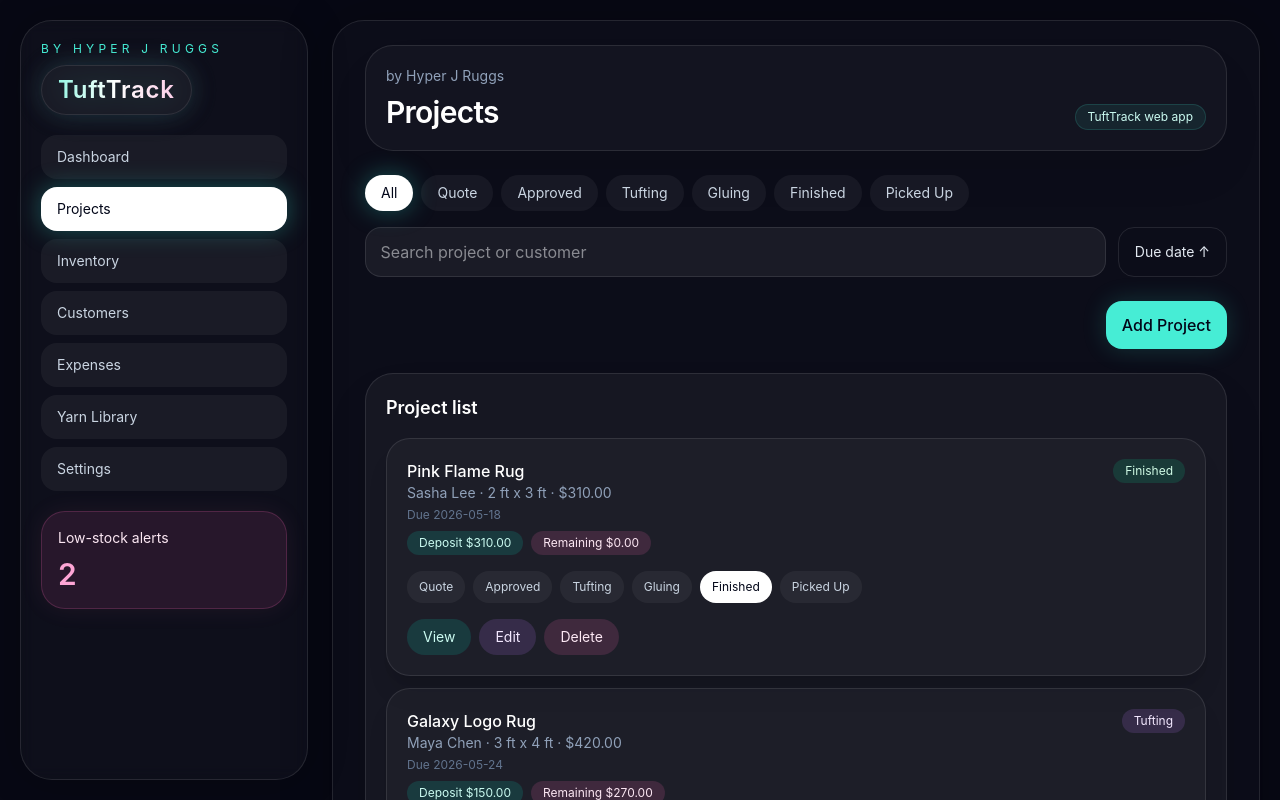
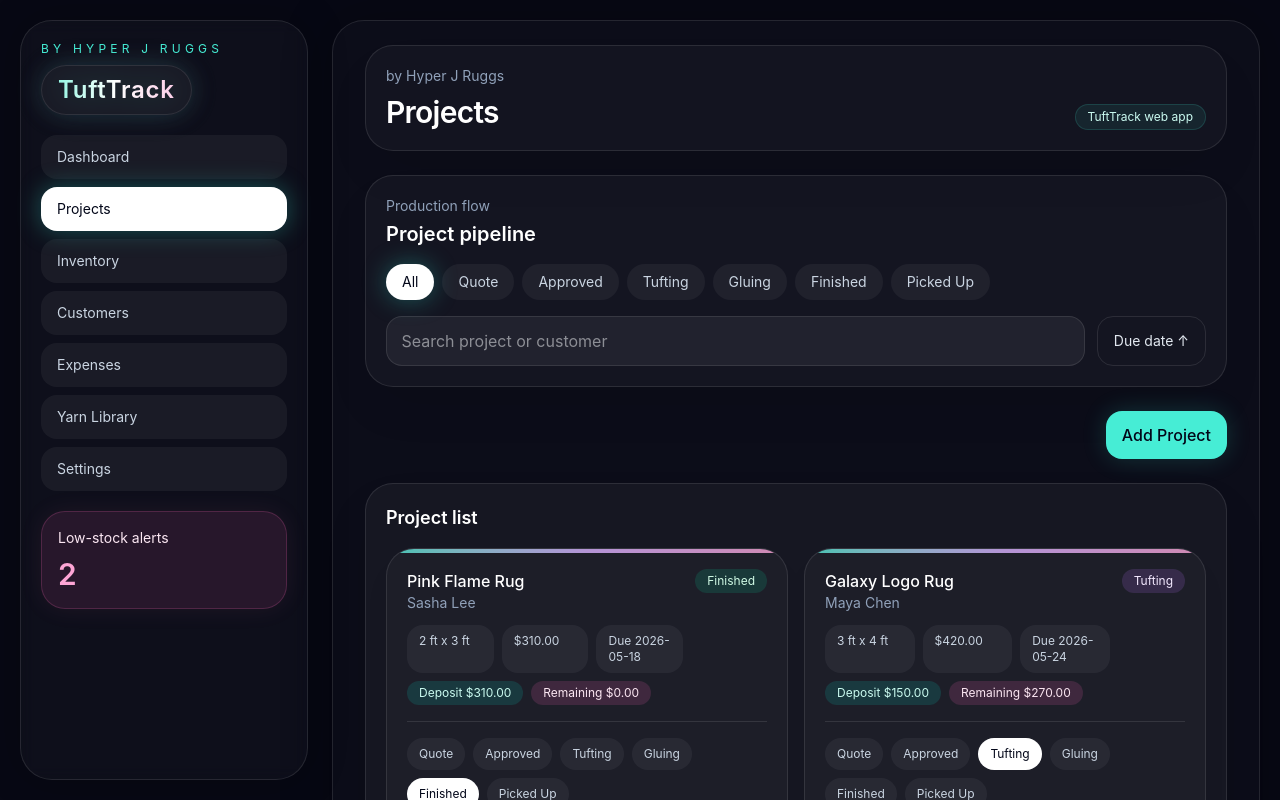
Before and after one commit to HyperJ239/HyperJ, a React (Vite) app: page / in a window 1280 px wide. Both pictures are taken after a click on the button "Projects". Shown: the top 800 px of the page. Built offline with nearby package versions, Linux system fonts and the light colour scheme.

Commit message:
Redesign projects and yarn library screens

```diff
--- a/src/App.tsx
+++ b/src/App.tsx
@@ -712,6 +712,11 @@ function ProjectsPage({
 
   return (
     <div className="space-y-6">
+      <section className="rounded-[1.75rem] border border-white/10 bg-white/[0.035] p-4 shadow-2xl shadow-black/10 sm:p-5">
+        <div className="mb-4 flex flex-col gap-1">
+          <p className="text-sm text-slate-400">Production flow</p>
+          <h3 className="text-xl font-semibold text-white">Project pipeline</h3>
+        </div>
         <div className="flex flex-col gap-4">
         <div className="flex flex-wrap gap-2">
           {(['All', ...projectStatuses] as const).map((status) => (
@@ -744,13 +749,14 @@ function ProjectsPage({
           </button>
         </div>
         </div>
+      </section>
       <div className="sticky top-3 z-20 flex justify-end sm:static">
         <button onClick={openCreateModal} className="rounded-2xl bg-teal-300 px-4 py-3 font-medium text-slate-950 shadow-[0_0_24px_rgba(45,212,191,0.2)] transition hover:bg-teal-200">
           Add Project
         </button>
       </div>
       <Panel title="Project list">
-        <div className="space-y-3">
+        <div className="grid gap-4 xl:grid-cols-2">
           {projects.length === 0 ? (
             <EmptyState message="No projects yet. Use the form to create your first rug project." />
           ) : filteredProjects.length === 0 ? (
@@ -759,12 +765,13 @@ function ProjectsPage({
             filteredProjects.map((project) => (
               <div
                 key={project.id}
-                className={`rounded-3xl border p-4 shadow-xl shadow-black/10 sm:p-5 ${
+                className={`group relative overflow-hidden rounded-[1.75rem] border p-4 shadow-xl shadow-black/10 transition hover:-translate-y-0.5 sm:p-5 ${
                   isOverdue(project)
                     ? 'border-pink-400/40 bg-pink-400/10 shadow-[0_0_28px_rgba(244,114,182,0.12)]'
                     : 'border-white/10 bg-white/[0.03]'
                 }`}
               >
+                <div className="absolute inset-x-0 top-0 h-1 bg-gradient-to-r from-teal-300 via-purple-300 to-pink-300 opacity-80" />
                 <div className="flex flex-col gap-3 md:flex-row md:items-start md:justify-between">
                   <div>
                     <button
@@ -774,8 +781,12 @@ function ProjectsPage({
                     >
                       {project.name}
                     </button>
-                    <p className="text-sm text-slate-400">{project.customer} · {project.size} · {currency(project.price)}</p>
-                    <p className="mt-1 text-xs text-slate-500">Due {project.dueDate || 'TBD'}</p>
+                    <p className="text-sm text-slate-400">{project.customer}</p>
+                    <div className="mt-3 grid grid-cols-2 gap-2 text-xs sm:grid-cols-3">
+                      <span className="rounded-2xl bg-white/5 px-3 py-2 text-slate-300">{project.size}</span>
+                      <span className="rounded-2xl bg-white/5 px-3 py-2 text-slate-300">{currency(project.price)}</span>
+                      <span className="rounded-2xl bg-white/5 px-3 py-2 text-slate-300">Due {project.dueDate || 'TBD'}</span>
+                    </div>
                     {isOverdue(project) && <p className="mt-1 text-xs font-medium text-pink-200">Overdue</p>}
                     <div className="mt-2 flex flex-wrap gap-2 text-xs">
                       <span className="rounded-full bg-teal-400/15 px-3 py-1 text-teal-100">
@@ -788,7 +799,7 @@ function ProjectsPage({
                   </div>
                   <StatusPill status={project.status} />
                 </div>
-                <div className="mt-4 flex flex-wrap gap-2">
+                <div className="mt-4 flex flex-wrap gap-2 border-t border-white/10 pt-4">
                   {projectStatuses.map((status) => (
                     <button
                       key={status}
@@ -1534,6 +1545,7 @@ function YarnLibraryPage({
 
   return (
     <div className="space-y-6">
+      <section className="grid gap-4 xl:grid-cols-[1.1fr_0.9fr]">
         <WebYarnLookup onSave={onSaveWebYarnResult} />
 
       <Panel title={editingBrandId ? 'Edit yarn brand' : 'Add yarn brand'}>
@@ -1548,7 +1560,13 @@ function YarnLibraryPage({
           {editingBrandId && <button onClick={() => setEditingBrandId(null)} className="rounded-2xl border border-white/10 px-4 py-3 text-slate-200">Cancel</button>}
         </div>
       </Panel>
-
+      </section>
+
+      <section className="rounded-[1.75rem] border border-white/10 bg-white/[0.035] p-4 shadow-2xl shadow-black/10 sm:p-5">
+        <div className="mb-4">
+          <p className="text-sm text-slate-400">Browse library</p>
+          <h3 className="text-xl font-semibold text-white">Filter the palette</h3>
+        </div>
         <div className="grid gap-3 md:grid-cols-3">
         <input placeholder="Search yarn colors" value={searchTerm} onChange={(event) => setSearchTerm(event.target.value)} />
         <select value={brandFilter} onChange={(event) => setBrandFilter(event.target.value)}>
@@ -1560,15 +1578,21 @@ function YarnLibraryPage({
           {colorFamilies.map((family) => <option key={family}>{family}</option>)}
         </select>
         </div>
+      </section>
 
       <div className="grid gap-4 xl:grid-cols-2">
         {visibleBrands.map((brand) => (
           <Panel key={brand.id} title={brand.name}>
             <div className="space-y-4">
+              <div className="grid gap-3 sm:grid-cols-[1fr_auto] sm:items-start">
                 <div className="text-sm text-slate-300">
                   <p>{brand.source || 'No source listed'}</p>
                   <p>{brand.website || 'No website listed'}</p>
                   {brand.notes && <p className="mt-2 text-slate-400">{brand.notes}</p>}
+                </div>
+                <span className="w-fit rounded-full border border-teal-300/15 bg-teal-300/[0.08] px-3 py-1 text-xs text-teal-100">
+                  {brand.colors.length} colors
+                </span>
               </div>
               <div className="flex flex-wrap gap-2">
                 <button onClick={() => editBrand(brand)} className="rounded-full bg-purple-400/15 px-4 py-2 text-sm text-purple-100">Edit</button>
@@ -1603,9 +1627,11 @@ function YarnLibraryPage({
           {visibleColors.length === 0 ? (
             <EmptyState message="No yarn colors match the current filters." />
           ) : visibleColors.map(({ brand, color }) => (
-            <div key={color.id} className="rounded-2xl border border-white/10 bg-white/[0.03] p-4">
+            <div key={color.id} className="overflow-hidden rounded-[1.5rem] border border-white/10 bg-white/[0.03]">
+              <div className="h-20 border-b border-white/10" style={{ background: `linear-gradient(135deg, ${color.hexColor}, #070814)` }} />
+              <div className="p-4">
               <div className="flex items-center gap-3">
-                <span className="h-10 w-10 rounded-full border border-white/20" style={{ backgroundColor: color.hexColor }} />
+                <span className="h-10 w-10 rounded-full border border-white/20 shadow-[0_0_18px_rgba(255,255,255,0.12)]" style={{ backgroundColor: color.hexColor }} />
                 <div>
                   <p className="font-medium text-white">{color.name}</p>
                   <p className="text-sm text-slate-400">{brand.name} · {color.family}</p>
@@ -1613,6 +1639,7 @@ function YarnLibraryPage({
               </div>
               <p className="mt-3 text-sm text-slate-400">SKU {color.sku || '—'} · In stock {color.inStockQuantity}</p>
               {color.notes && <p className="mt-2 text-sm text-slate-300">{color.notes}</p>}
+              </div>
             </div>
           ))}
         </div>
```
Lines whose indentation alone changed are shown as unchanged.
